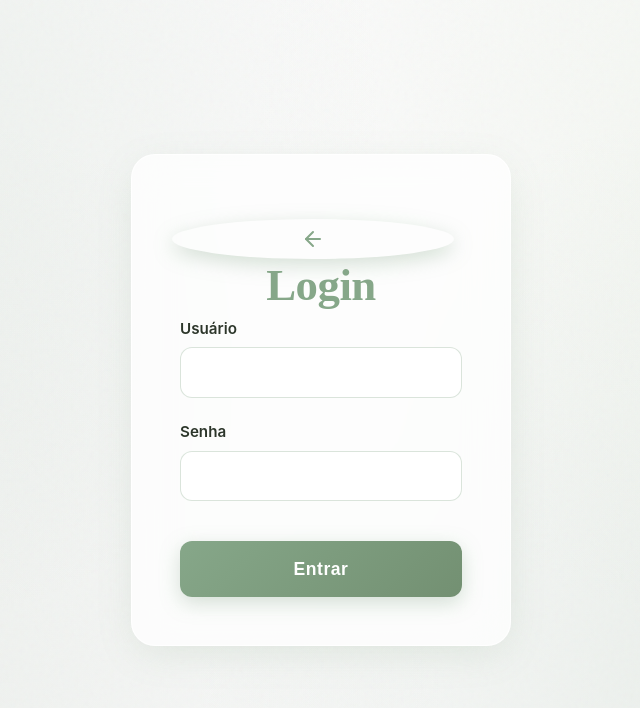
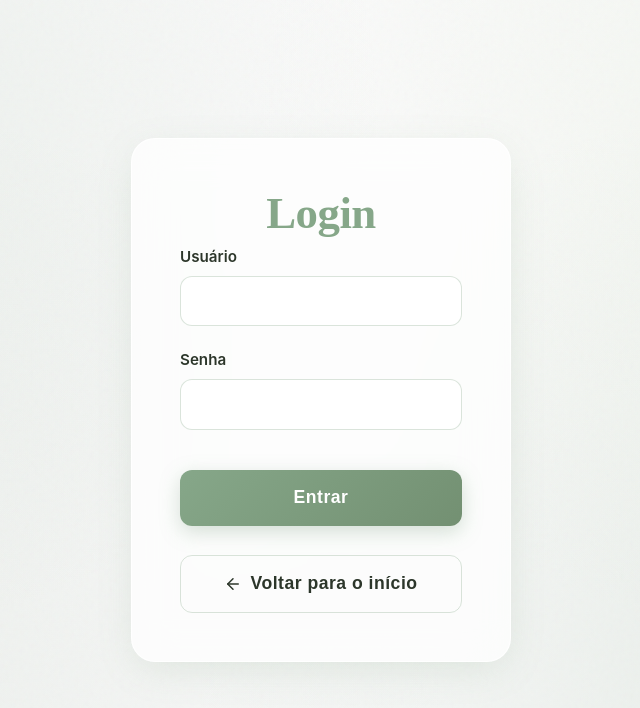
Before and after one commit to pauloadson/casamento-paulo-e-gisele, a React (Vite) app in the folder frontend/: page /login in a window 1280 px wide. Shown: the top 708 px of the page, without its empty margins (319-959 px from the left). Built offline with nearby package versions, Linux system fonts and the light colour scheme.

Commit message:
feat: mover botao voltar para baixo do formulario no login

```diff
--- a/frontend/src/pages/Login.tsx
+++ b/frontend/src/pages/Login.tsx
@@ -28,33 +28,6 @@ function Login() {
 
   return (
     <div className="rsvp-container">
-      <div style={{ display: 'flex', alignItems: 'center', marginBottom: 0 }}>
-        <button
-          onClick={() => navigate('/')}
-          style={{
-            background: 'transparent',
-            border: 'none',
-            cursor: 'pointer',
-            color: 'var(--color-primary)',
-            display: 'flex',
-            alignItems: 'center',
-            justifyContent: 'center',
-            padding: '0.5rem',
-            borderRadius: '50%',
-            transition: 'all 0.2s ease',
-            marginLeft: '-0.5rem'
-          }}
-          aria-label="Voltar"
-          onMouseOver={(e) => {
-            e.currentTarget.style.background = 'rgba(134, 167, 137, 0.1)';
-          }}
-          onMouseOut={(e) => {
-            e.currentTarget.style.background = 'transparent';
-          }}
-        >
-          <ArrowLeft size={24} />
-        </button>
-      </div>
       <h1>Login</h1>
       {error && <div className="alert error">{error}</div>}
       <form onSubmit={handleLogin}>
@@ -66,7 +39,26 @@ function Login() {
           <label>Senha</label>
           <input type="password" value={password} onChange={e => setPassword(e.target.value)} required />
         </div>
-        <button type="submit">Entrar</button>
+        <div style={{ display: 'flex', flexDirection: 'column', gap: '0.8rem' }}>
+          <button type="submit">Entrar</button>
+          <button
+            type="button"
+            onClick={() => navigate('/')}
+            style={{
+              background: 'transparent',
+              color: 'var(--color-text-main)',
+              border: '1px solid var(--color-border)',
+              display: 'flex',
+              alignItems: 'center',
+              justifyContent: 'center',
+              gap: '0.5rem',
+              boxShadow: 'none'
+            }}
+          >
+            <ArrowLeft size={18} />
+            Voltar para o início
+          </button>
+        </div>
       </form>
     </div>
   );
```
